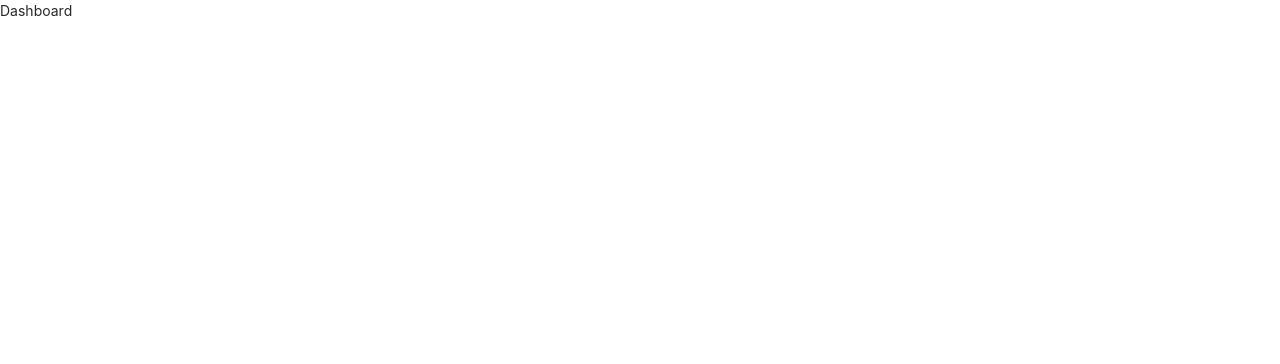
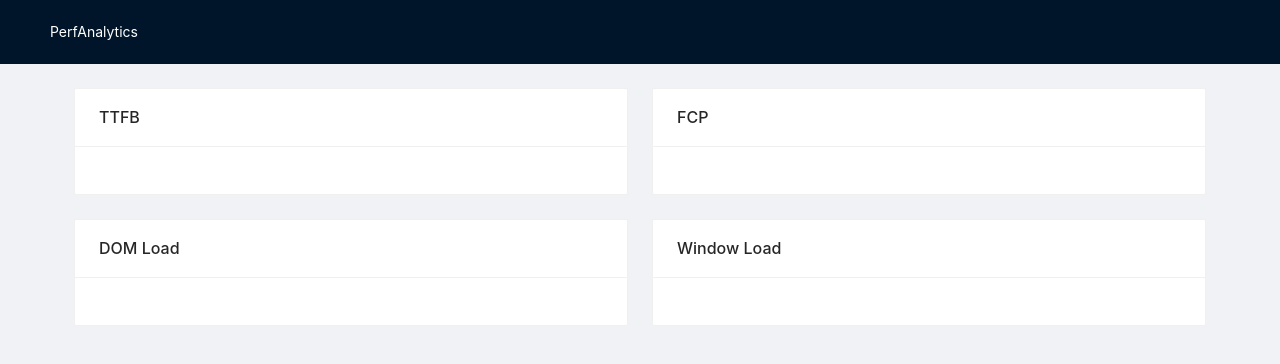
Before and after one commit to OnurCem/perf-analytics.dashboard, a React app: page / in a window 1280 px wide. Shown: the top 364 px of the page. Built offline with nearby package versions, Linux system fonts and the light colour scheme; no server answers.

Commit message:
feat: implement dashboard page

```diff
--- a/src/App.tsx
+++ b/src/App.tsx
@@ -4,7 +4,7 @@ import { BrowserRouter as Router, Switch, Route } from 'react-router-dom';
 import { Provider } from 'react-redux';
 
 import store from 'common/store';
-import Dashboard from 'modules/dashboard/Dashboard';
+import DashboardContainer from 'modules/dashboard/DashboardContainer';
 
 import 'app.scss';
 
@@ -13,7 +13,7 @@ ReactDOM.render(
     <Router>
       <Switch>
         <Route exact path="/">
-          <Dashboard />
+          <DashboardContainer />
         </Route>
       </Switch>
     </Router>
--- a/src/components/page/page.scss
+++ b/src/components/page/page.scss
@@ -1,5 +1,6 @@
 .ant-layout {
   height: 100%;
+  overflow: auto;
 
   .ant-layout-header {
     color: #ffffff;
@@ -9,8 +10,6 @@
     padding: 0 50px;
 
     .inner-content {
-      display: flex;
-
       padding: 24px;
     }
   }
--- /dev/null
+++ b/src/constants/metricContants.ts
@@ -0,0 +1,7 @@
+export const METRIC_NAMES = {
+  FCP: 'FCP',
+  TTFB: 'TTFB',
+  DOM_LOAD: 'DOM_LOAD',
+  WINDOW_LOAD: 'WINDOW_LOAD',
+  RESOURCE: 'RESOURCE',
+};
--- a/src/modules/dashboard/Dashboard.tsx
+++ b/src/modules/dashboard/Dashboard.tsx
@@ -1,3 +1,44 @@
-import React from 'react';
+import React, { useEffect } from 'react';
+import { Row, Col, Card } from 'antd';
+import { Serie } from '@nivo/line';
 
-export default (): JSX.Element => <div>Dashboard</div>;
+import Page from 'components/page/Page';
+import LineChart from 'components/chart/LineChart';
+import { METRIC_NAMES } from 'constants/metricContants';
+
+const CHARTS = [METRIC_NAMES.TTFB, METRIC_NAMES.FCP, METRIC_NAMES.DOM_LOAD, METRIC_NAMES.WINDOW_LOAD];
+const CHART_TITLES = {
+  [METRIC_NAMES.TTFB]: 'TTFB',
+  [METRIC_NAMES.FCP]: 'FCP',
+  [METRIC_NAMES.DOM_LOAD]: 'DOM Load',
+  [METRIC_NAMES.WINDOW_LOAD]: 'Window Load',
+};
+
+interface DashboardProps {
+  fetchMetrics: (startDate?: string, endDate?: string) => void;
+  metrics: Record<string, Serie[]>;
+}
+
+export default ({ fetchMetrics, metrics }: DashboardProps): JSX.Element => {
+  useEffect(() => {
+    fetchMetrics();
+  }, [fetchMetrics]);
+
+  return (
+    <Page>
+      <Row gutter={[24, 24]} justify="center">
+        {CHARTS.map((metricName) => {
+          const chartData = metrics[metricName];
+
+          return (
+            <Col xs={24} sm={24} md={24} lg={12} xl={12} xxl={6}>
+              <Card key={metricName} title={CHART_TITLES[metricName]}>
+                {chartData && <LineChart data={chartData} />}
+              </Card>
+            </Col>
+          );
+        })}
+      </Row>
+    </Page>
+  );
+};
--- /dev/null
+++ b/src/modules/dashboard/DashboardContainer.ts
@@ -0,0 +1,34 @@
+import { connect } from 'react-redux';
+import { createSelector } from '@reduxjs/toolkit';
+import { Serie } from '@nivo/line';
+
+import Dashboard from 'modules/dashboard/Dashboard';
+import { fetchMetrics } from 'modules/dashboard/dashboardSlice';
+import { RootState } from 'common/rootReducer';
+
+const selectMetrics = (state: RootState) => state.dashboard.metrics;
+const selectMetricsForDashboard = createSelector([selectMetrics], (metrics) => {
+  const mappedMetrics: Record<string, Serie[]> = {};
+
+  metrics.forEach((metric) => {
+    mappedMetrics[metric.name] = [
+      {
+        id: metric.name,
+        data: metric.values.map((metricValue) => ({
+          x: metricValue.measureTime,
+          y: metricValue.duration,
+        })),
+      },
+    ];
+  });
+
+  return mappedMetrics;
+});
+
+const mapStateToProps = (state: RootState) => ({
+  metrics: selectMetricsForDashboard(state),
+});
+
+const mapDispatchToProps = { fetchMetrics };
+
+export default connect(mapStateToProps, mapDispatchToProps)(Dashboard);
```
